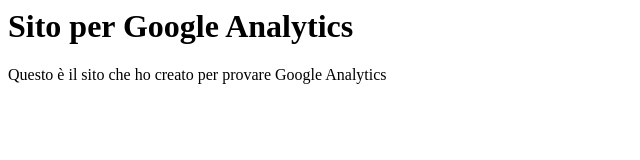
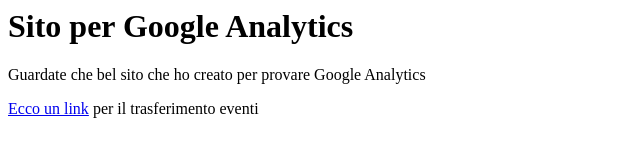
Before and after one commit to Franksinatra-riky/data-analyst, a plain HTML site: page index.html in a window 1280 px wide. Shown: the whole page, without its empty margins (0-640 px from the left). Drawn offline with Linux system fonts and the light colour scheme.

Commit message:
Update index.html

```diff
--- a/index.html
+++ b/index.html
@@ -17,7 +17,9 @@
 
 <h1>Sito per Google Analytics</h1>
 
-<p> Questo è il sito che ho creato per provare Google Analytics</p>
+<p>Guardate che bel sito che ho creato per provare Google Analytics</p>
+
+<p><a href="#" onClick="gtag('event', 'Tracciamento eventi');">Ecco un link</a> per il trasferimento eventi</p>
 
 <body>
 </html>
```
